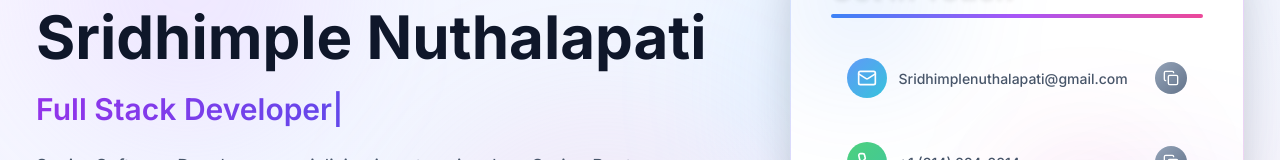
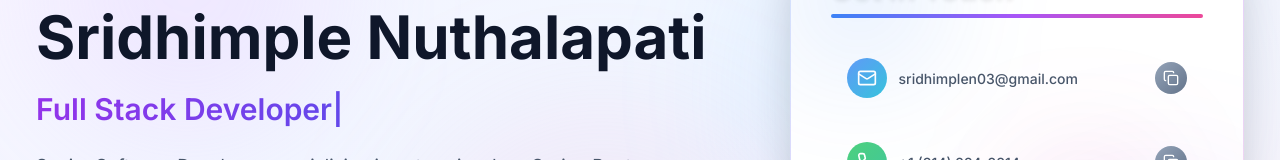
Before and after one commit to SridhimpleNuthalapati/Portfolio-Website, a React (Vite) app: page / in a window 1280 px wide. Shown: the part 232-392 px from the top of the page. Built offline with nearby package versions, Linux system fonts and the light colour scheme.

Commit message:
added changes

```diff
--- a/src/data/content.ts
+++ b/src/data/content.ts
@@ -68,7 +68,7 @@ export const personalInfo: PersonalInfo = {
   title: "Senior Fullstack Developer | Software Engineer",
   subtitle: "Senior Fullstack Developer | Software Engineer",
   description: "Senior Software Developer specializing in enterprise Java Spring Boot microservices and modern JavaScript frameworks. Delivered cloud-native applications across telecom, financial, and federal sectors with expertise in distributed systems, Kafka event streaming, and production-grade observability.",
-  email: "Sridhimplenuthalapati@gmail.com",
+  email: "sridhimplen03@gmail.com",
   phone: "+1 (314) 224-2814",
   linkedin: "linkedin.com/in/sridhimple-nuthalapati",
   github: "github.com/SridhimpleNuthalapati",
```
